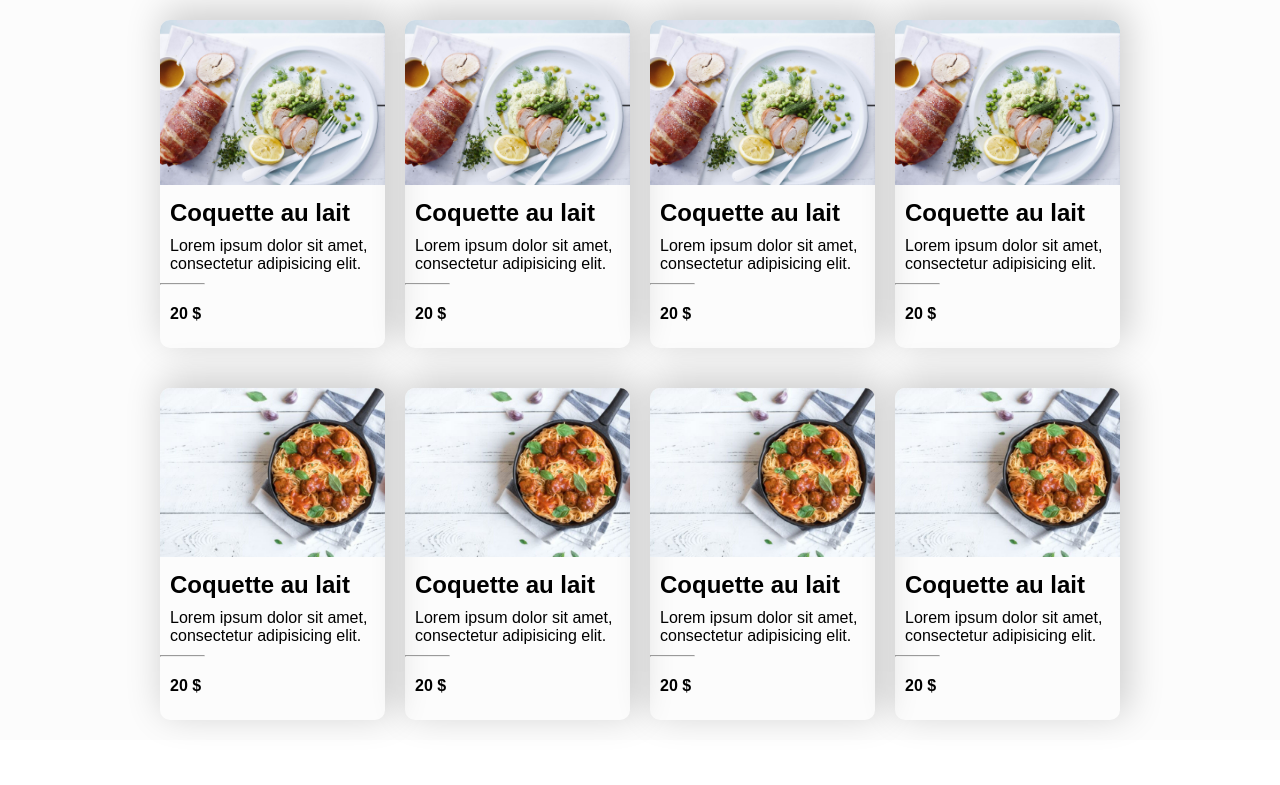
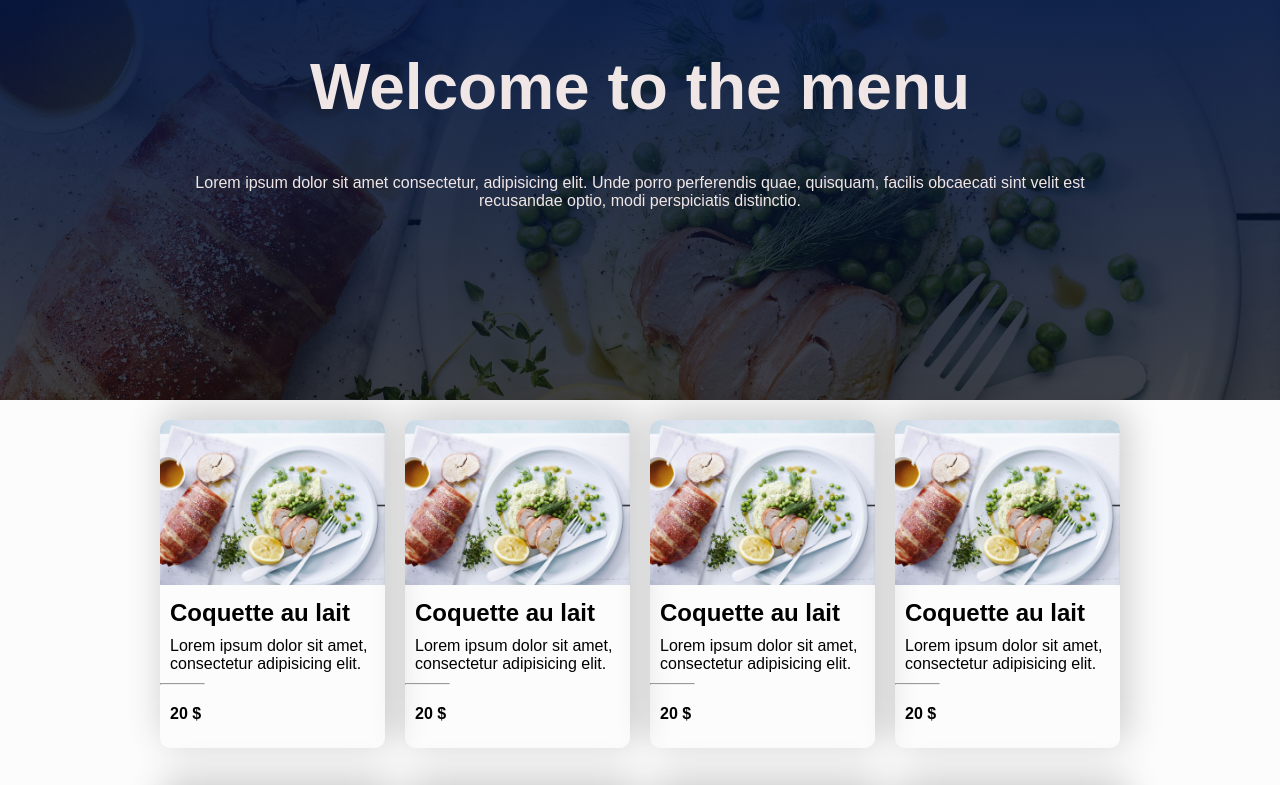
Before and after one commit to NoelGamaliel/concours-web, a plain HTML site: page menu.html in a window 1280 px wide. Shown: the top 785 px of the page. Drawn offline with Linux system fonts and the light colour scheme.

Commit message:
New banner from page menu

```diff
--- a/assets/css/style.css
+++ b/assets/css/style.css
@@ -366,6 +366,26 @@ body {
 
 
 
+/******** banner-menu *******/
+.banner-menu {
+    display: flex;
+    height: 50vh;
+    background-image: linear-gradient(0deg, rgba(5, 8, 14, 0.752), rgba(0, 20, 63, 0.927)), url(/assets/img/plat1.jpg);
+    background-position: center center;
+    background-size: cover;
+    background-repeat: no-repeat;
+    object-fit: cover;
+    z-index: -1;
+    color: #f0e6e6;
+    text-align: center;
+}
+
+.banner-menu h1 {
+    padding: 50px 0px;
+    font-size: 4em;
+}
+
+
 
 /* Section All Menus */
 .all-menus {
@@ -374,7 +394,7 @@ body {
 
 .all-menus .container {
     display: grid;
-    grid-template-columns: 1fr 1fr 1fr 1fr;
+    grid-template-columns: repeat(4, 1fr);
     gap: 20px;
     padding: 20px 0;
 }
--- a/menu.html
+++ b/menu.html
@@ -16,6 +16,18 @@
 </head>
 <body>
     <main>
+
+        <!-- bannier-section -->
+        <section class="banner-menu">
+            <div class="container">
+                <h1>Welcome to the menu</h1>
+                <span>
+                    Lorem ipsum dolor sit amet consectetur, adipisicing elit. Unde porro perferendis quae, quisquam, facilis obcaecati sint velit est recusandae optio, modi perspiciatis distinctio.
+                </span>
+            </div>
+        </section>
+
+
         <!-- section all menu -->
         <div class="all-menus">
             <section class="container">
```
